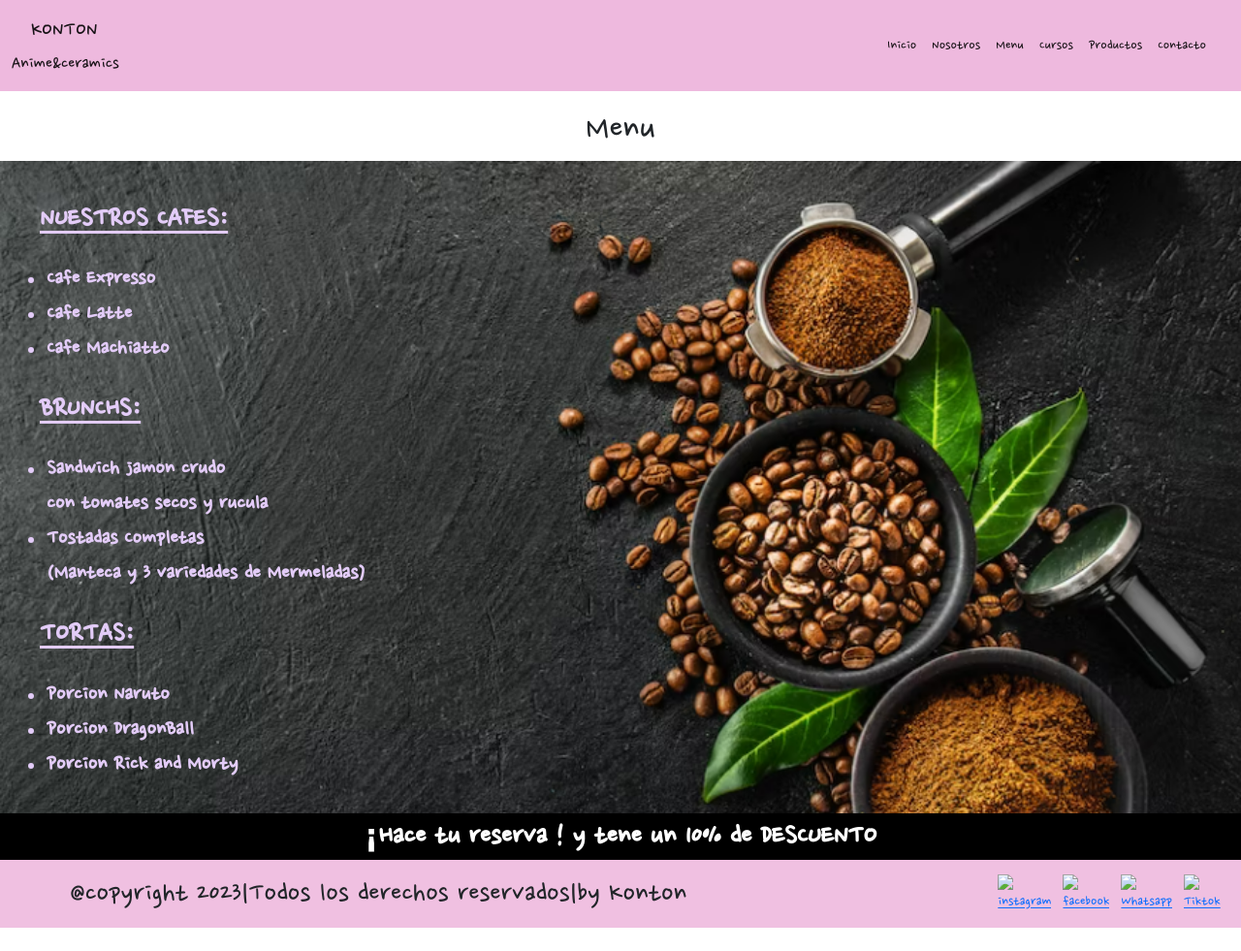
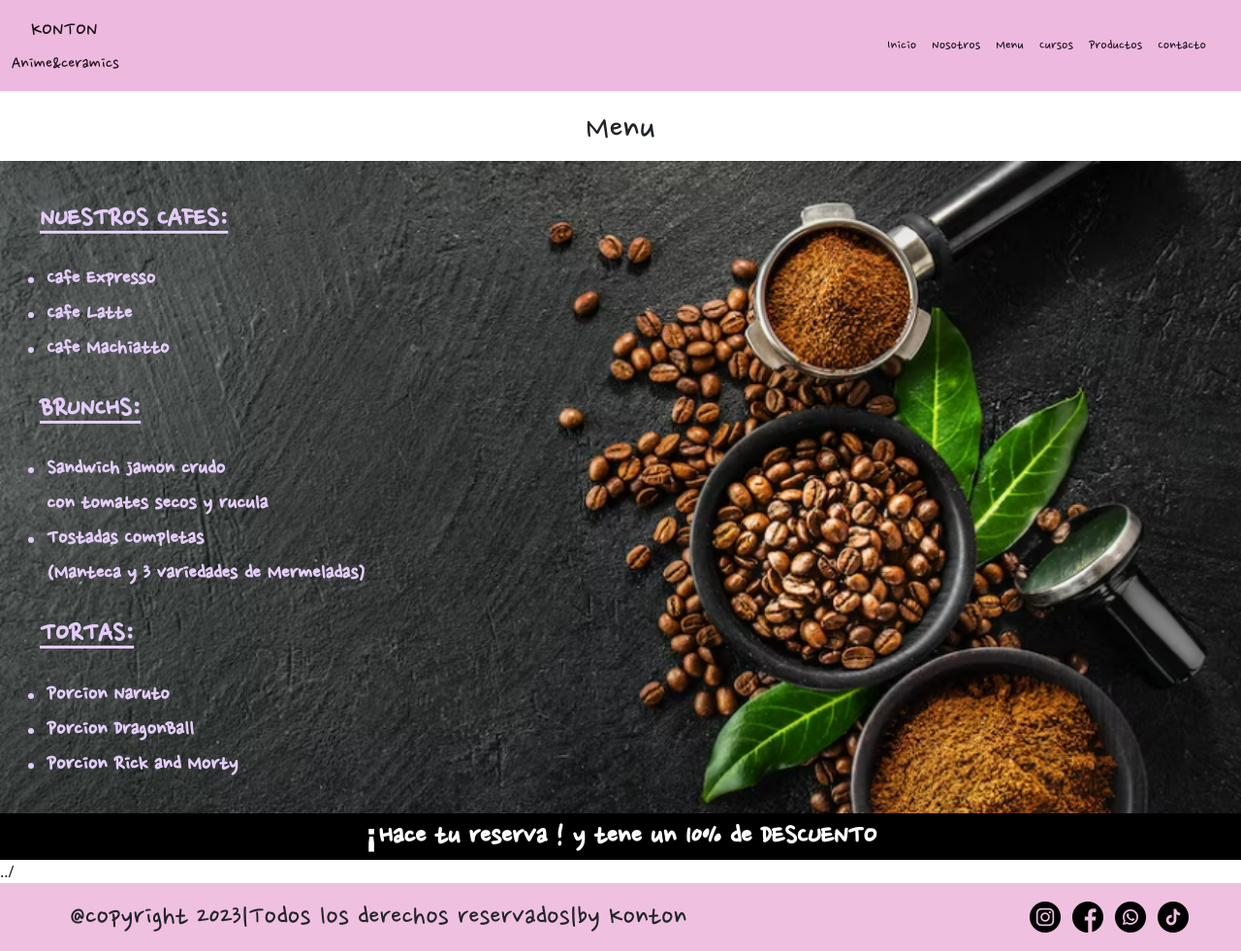
Before and after one commit to DavidSchoen02/PF-SCHOEN, a plain HTML site: page pages/menu.html in a window 1280 px wide. Shown: the whole page at 97% size. Before the commit the page ends 957 px from the top, so only its background shows below. Drawn offline with nearby package versions, Linux system fonts and the light colour scheme.

Commit message:
arreglo finalizado

```diff
--- a/pages/menu.html
+++ b/pages/menu.html
@@ -94,20 +94,20 @@
 
 
 
-
+    ../
     <!-- FOOTER -->
     <footer class="p-2 container-fluid px-5 justify-content-center">
         <section class="row">
             <h3 class="copyright ms-4 mt-2 fs-2">@copyright 2023|Todos los derechos reservados|by Konton</h3>
             <div class="footer-redes d-flex  align-items-center ms-auto mt-0">
                 <a href="https://www.instagram.com/konton.tienda/" class="ig"><img class="img-fluid"
-                        src="multimedia/iconos/instagram.png" alt="instagram"></a>
+                        src="../multimedia/iconos/instagram.png" alt="instagram"></a>
                 <a href="https://www.facebook.com/profile.php?id=100063459640110" class="fb"><img class="img-fluid"
-                        src="multimedia/iconos/facebook.png" alt="facebook"></a>
+                        src="../multimedia/iconos/facebook.png" alt="facebook"></a>
                 <a href="https://www.wa.link/rfhir6" class="wsp"><img class="img-fluid"
-                        src="multimedia/iconos/whatsapp.png" alt="Whatsapp"></a>
+                        src="../multimedia/iconos/whatsapp.png" alt="Whatsapp"></a>
                 <a href="https://www.tiktok.com/@konton.ceramica" class="tk"><img class="img-fluid"
-                        src="multimedia/iconos/tiktok.png" alt="Tiktok"></a>
+                        src="../multimedia/iconos/tiktok.png" alt="Tiktok"></a>
             </div>
         </section>
 
```
Also changed, not shown: pages/contacto.html (+4 -4 lines), pages/cursos.html (+4 -4 lines), pages/nosotros.html (+4 -4 lines), pages/productos.html (+4 -4 lines).
